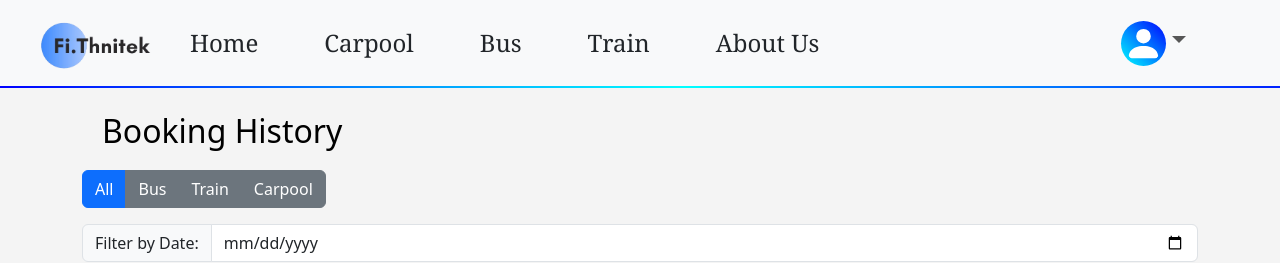
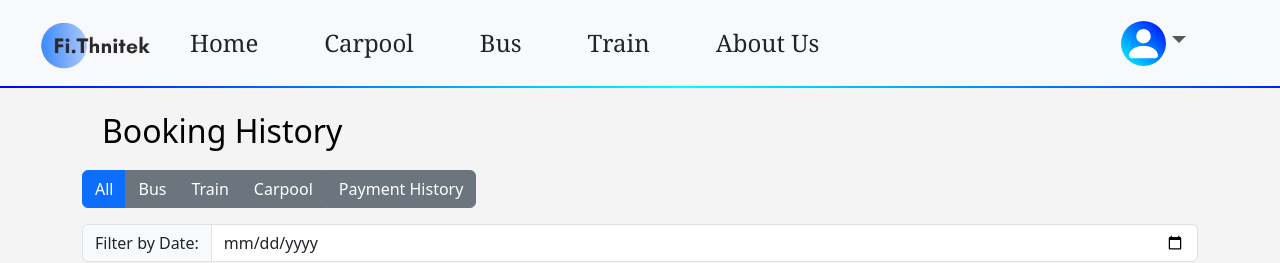
Before and after one commit to Malek-trez/Fi.Thnitek, a React (Vite) app in the folder client/: page /Booking/history in a window 1280 px wide. Shown: the top 263 px of the page. Built offline with nearby package versions, Linux system fonts and the light colour scheme; no server answers.

Commit message:
added button for payment history in booking history and rating modif

```diff
--- a/client/src/components/History_reservation.jsx
+++ b/client/src/components/History_reservation.jsx
@@ -1,6 +1,7 @@
 import React, { useEffect, useState, useContext } from "react";
 import axios from 'axios';
 import { AccountContext } from "../contexts/AccountContext.jsx";
+import { Link } from "react-router-dom";
 
 const History = () => {
   const { user } = useContext(AccountContext); // Access user data from context
@@ -139,6 +140,11 @@
         >
           Carpool
         </button>
+
+        <Link to="/history" className="btn btn-secondary" style={{ marginLeft: 'auto' }}>
+         Payment History
+        </Link>
+
       </div>
       <div className="input-group mb-3">
         <span className="input-group-text">Filter by Date:</span>
--- a/client/src/components/rating.jsx
+++ b/client/src/components/rating.jsx
@@ -13,7 +13,7 @@
   blue: "#007BFF"
 };
 
-function Rating({ carpool, onEmpty }) {
+function Rating() {
   const navigateTo = useNavigate();
   const { provider_id } = useParams(); // Retrieve provider_id from URL
   const { user } = useContext(AccountContext);
@@ -137,8 +137,8 @@
         style={styles.feedbackPhoto} />
         <div style={styles.feedbackContent}>
         <strong>{fb.username}:</strong> {fb.feedback}
-        <div style={styles.likeDislikeButtons}>
 
+        {/* <div style={styles.likeDislikeButtons}>
         <button
           onClick={() => handleLike(fb.id)}
           onMouseEnter={() => setHoveredLike(index)}
@@ -163,7 +163,7 @@
         >
         <FaThumbsDown />
         </button>
-        </div>
+        </div> */}
         </div>
     </li>
     ))}
@@ -195,10 +195,10 @@
       onChange={handleFeedbackChange}
       />
       <button
-      className='button-5'
-      style={styles.button}
-      onClick={handleSubmit}>
-          Submit
+        className='button-5'
+        style={styles.button}
+        onClick={handleSubmit}>
+      Submit
       </button>
     </div>
     );
@@ -279,12 +279,12 @@
     padding: 10,
     margin: "20px auto", // Center horizontally with auto margin
     minHeight: 100,
-    width: '90%',
+    width: '100%',
   },
   button: {
     border: "1px solid #a9a9a9",
     borderRadius: 5,
-    width: '90%',
+    width: '100%',
     padding: 10,
     margin: "20px auto", // Center horizontally with auto margin
     textAlign: "center" // Center text horizontally
```
